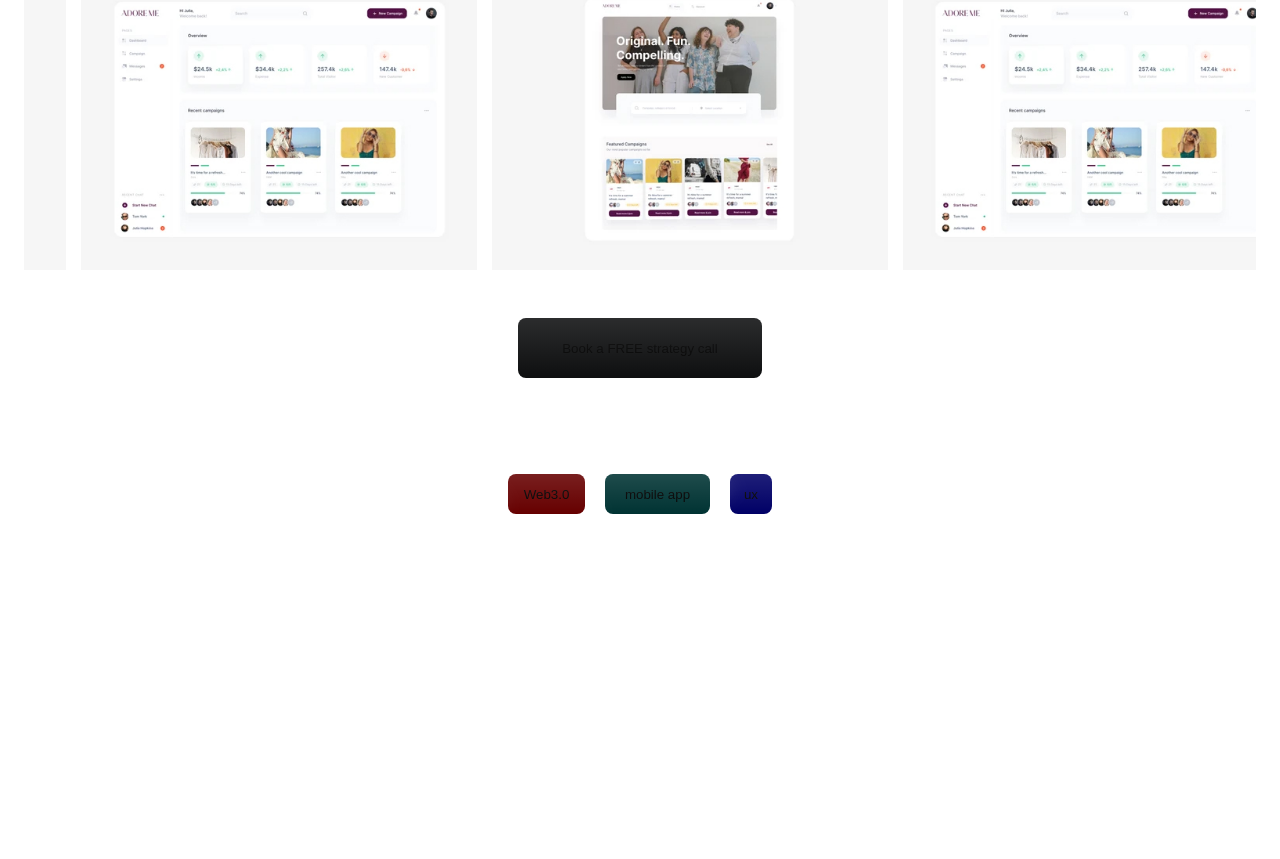
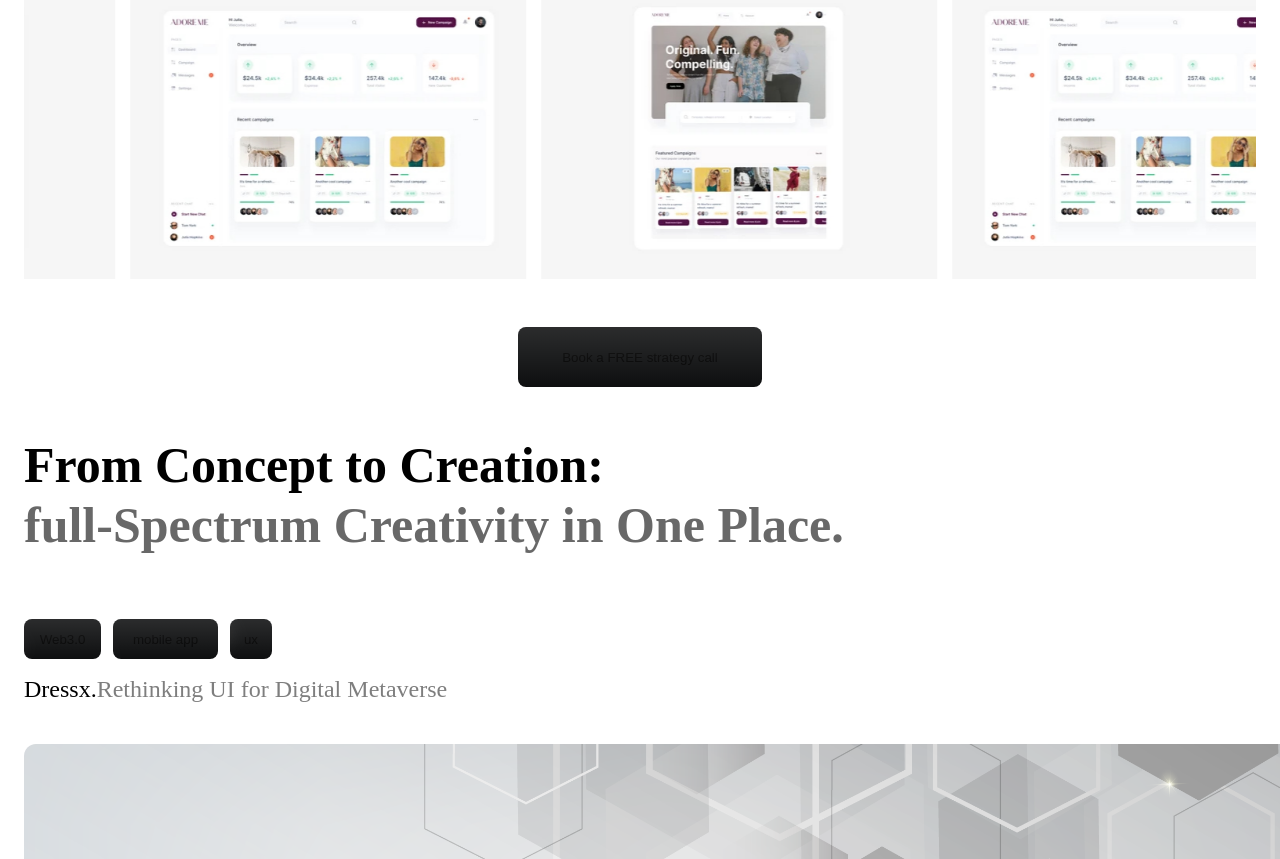
Before and after one commit to NikolayTok/SAVEMYDSGN, a Next.js app: page / in a window 1280 px wide. Shown: the part 773-1632 px from the top of the page. Before the commit the page ends 1415 px from the top, so only its background shows below. Built offline with nearby package versions, Linux system fonts and the light colour scheme.

Commit message:
added section creatin and components creation and CreationItem

```diff
--- /dev/null
+++ b/src/components/Creation.tsx
@@ -0,0 +1,52 @@
+
+import CreationItem from "./CreationItem";
+
+import "../styles/creation.scss";
+
+const Creation = () => {
+
+    const creationItemProps = [
+        {
+            image: '/images/gallery/fon.png',
+            progect: 'Dressx.',
+            discr: 'Rethinking UI for Digital Metaverse',
+        },
+        {
+            image: '/images/gallery/fon.png',
+            progect: 'Dressx.',
+            discr: 'Rethinking UI for Digital Metaverse'
+        },
+        {
+            image: '/images/gallery/fon.png',
+            progect: 'Dressx.',
+            discr: 'Rethinking UI for Digital Metaverse'
+        },
+        {
+            image: '/images/gallery/fon.png',
+            progect: 'Dressx.',
+            discr: 'Rethinking UI for Digital Metaverse'
+        },
+        {
+            image: '/images/gallery/fon.png',
+            progect: 'Dressx.',
+            discr: 'Rethinking UI for Digital Metaverse'
+        }
+    ]
+    return (
+        <div className="section-creation">
+            <div className="container">
+                <div className="section-creation__block">
+                    <h2 className="section-creation__title-black">From Concept to Creation:<br></br><span className="section-creation__title-grey">
+                        full-Spectrum Creativity in One Place.</span>
+                    </h2>
+                    <div className="section-creation__gallery">
+                        <CreationItem items={creationItemProps} />
+                    </div>
+                </div>
+            </div>
+
+        </div>
+    )
+}
+
+export default Creation
--- /dev/null
+++ b/src/components/CreationItem.tsx
@@ -0,0 +1,56 @@
+
+import CustomButton from "./CustomButton"
+
+import "../styles/creationItem.scss";
+
+interface CreationItemprops {
+    image: string;
+    progect: string;
+    discr: string;
+}
+
+const CreationItem: React.FC<{ items: CreationItemprops[] }> = ({ items }) => {
+    return (
+        <div className="gallery-items">
+            {items.map((item, index) => (
+                <div
+                    key={index}
+                    className="gallery-item">
+                    <div className="gallery-item__btn-box">
+                        <CustomButton
+                            className="btn"
+                            width="77px"
+                            height="40px"
+                            buttonText="Web3.0"
+                            color="#0E0F10"
+                            onClick={() => console.log("Button clicked")}
+                        />
+                        <CustomButton
+                            width="105px"
+                            height="40px"
+                            color="#0E0F10"
+                            buttonText="mobile app"
+                            onClick={() => console.log("Button clicked")}
+                        />
+                        <CustomButton
+                            width="42px"
+                            height="40px"
+                            color="#0E0F10"
+                            buttonText="ux"
+                            onClick={() => console.log("Button clicked")}
+                        />
+                    </div>
+                    <p className="gallery-item__descr">
+                        {item.progect}<span>{item.discr}
+                        </span>
+                    </p>
+                    <div className="gallery-item__img-box">
+                        <img src={item.image} alt={item.progect} />
+                    </div>
+                </div>
+            ))}
+
+        </div>
+    )
+}
+export default CreationItem
--- a/src/pages/index.tsx
+++ b/src/pages/index.tsx
@@ -1,8 +1,10 @@
 import React from "react";
-import "../styles/home.scss";
 
 import Gallery from "@/components/Gallery";
 import CustomButton from "@/components/CustomButton";
+import Creation from "@/components/Creation";
+
+import "../styles/home.scss";
 
 const Home = () => {
     return (
@@ -23,30 +25,7 @@ const Home = () => {
                     onClick={() => console.log("Button clicked")}
                 />
             </div>
-            <div className="hero__button">
-                <CustomButton
-                    width="77px"
-                    height="40px"
-                    color="#660000"
-                    buttonText="Web3.0"
-                    onClick={() => console.log("Button clicked")}
-                />
-                <CustomButton
-                    width="105px"
-                    height="40px"
-                    color="#003333"
-                    buttonText="mobile app"
-                    onClick={() => console.log("Button clicked")}
-                />
-                <CustomButton
-                    width="42px"
-                    height="40px"
-                    color="#000066"
-                    buttonText="ux"
-                    onClick={() => console.log("Button clicked")}
-                />
-            </div>
-
+            <Creation/>
         </section>
     );
 };
--- /dev/null
+++ b/src/styles/creation.scss
@@ -0,0 +1,13 @@
+.section-creation{
+  &__title-black, &__title-grey{
+    font-size: 50px;
+    line-height: 1.2;
+    letter-spacing: -1.5%;
+  }
+  &__title-grey{
+    opacity: 59%;
+  }
+  &__gallery{
+    margin-top: 64px;
+  }
+}
--- /dev/null
+++ b/src/styles/creationItem.scss
@@ -0,0 +1,53 @@
+.gallery-items {
+    display: grid;
+    grid-template-columns: 1fr 1fr;
+    grid-auto-rows: 1fr;
+    gap: 24px;
+
+
+
+
+
+& .gallery-item {
+
+    &__btn-box {
+        margin-bottom: 16px;
+        display: flex;
+        justify-content: start;
+        column-gap: 12px;
+    }
+
+    & btn {
+        align-items: flex-start;
+    }
+
+    &__descr {
+        font-size: 24px;
+        font-weight: 500;
+        line-height: 1.2;
+        letter-spacing: -2%;
+
+        & span {
+            opacity: 50%;
+        }
+    }
+
+    &__img-box {
+        border-radius: 12px;
+        margin-top: 40px;
+        max-width: 100%;
+        overflow: hidden;
+
+        & img {
+            display: block;
+            object-fit: cover;
+            height: 540px;
+            width: 1272px;
+        }
+    }
+}
+}
+
+.gallery-items > :first-child {
+  grid-column: 1 / span 2;
+}
--- a/src/styles/customButton.scss
+++ b/src/styles/customButton.scss
@@ -4,7 +4,6 @@
     cursor: pointer;
     overflow: hidden;
     border: none;
-    margin: 0 10px;
 }
 
 .custom-button::after {
--- a/src/styles/globals.scss
+++ b/src/styles/globals.scss
@@ -9,30 +9,24 @@
     --background-start-rgb: 214, 219, 220;
     --background-end-rgb: 255, 255, 255;
 
-  --primary-glow: conic-gradient(
-    from 180deg at 50% 50%,
+    --primary-glow: conic-gradient(from 180deg at 50% 50%,
             #16abff33 0deg,
             #0885ff33 55deg,
             #54d6ff33 120deg,
             #0071ff33 160deg,
-    transparent 360deg
-  );
-  --secondary-glow: radial-gradient(
-    rgba(255, 255, 255, 1),
-    rgba(255, 255, 255, 0)
-  );
+            transparent 360deg);
+    --secondary-glow: radial-gradient(rgba(255, 255, 255, 1),
+            rgba(255, 255, 255, 0));
 
     --tile-start-rgb: 239, 245, 249;
     --tile-end-rgb: 228, 232, 233;
-  --tile-border: conic-gradient(
-    #00000080,
+    --tile-border: conic-gradient(#00000080,
             #00000040,
             #00000030,
             #00000020,
             #00000010,
             #00000010,
-    #00000080
-  );
+            #00000080);
 
     --callout-rgb: 238, 240, 241;
     --callout-border-rgb: 172, 175, 176;
@@ -47,24 +41,20 @@
         --background-end-rgb: 0, 0, 0;
 
         --primary-glow: radial-gradient(rgba(1, 65, 255, 0.4), rgba(1, 65, 255, 0));
-    --secondary-glow: linear-gradient(
-      to bottom right,
+        --secondary-glow: linear-gradient(to bottom right,
                 rgba(1, 65, 255, 0),
                 rgba(1, 65, 255, 0),
-      rgba(1, 65, 255, 0.3)
-    );
+                rgba(1, 65, 255, 0.3));
 
         --tile-start-rgb: 2, 13, 46;
         --tile-end-rgb: 2, 5, 19;
-    --tile-border: conic-gradient(
-      #ffffff80,
+        --tile-border: conic-gradient(#ffffff80,
                 #ffffff40,
                 #ffffff30,
                 #ffffff20,
                 #ffffff10,
                 #ffffff10,
-      #ffffff80
-    );
+                #ffffff80);
 
         --callout-rgb: 20, 20, 20;
         --callout-border-rgb: 108, 108, 108;
@@ -98,6 +88,11 @@ a {
     text-decoration: none;
 }
 
+.container {
+    max-width: 1280px;
+    margin: 0 auto;
+}
+
 @media (prefers-color-scheme: dark) {
     html {
         color-scheme: dark;
--- a/src/styles/home.scss
+++ b/src/styles/home.scss
@@ -16,7 +16,9 @@
         display: block;
         font-weight: 300;
         margin-bottom: 80px;
-
+        font-size: 24px;
+        font-weight: 500;
+        letter-spacing: -1.5%;
     }
 
     &__button {
```
Also changed, not shown: public/images/gallery/fon.png (added), public/images/gallery/kat.png (deleted). Lines whose indentation alone changed are shown as unchanged.
